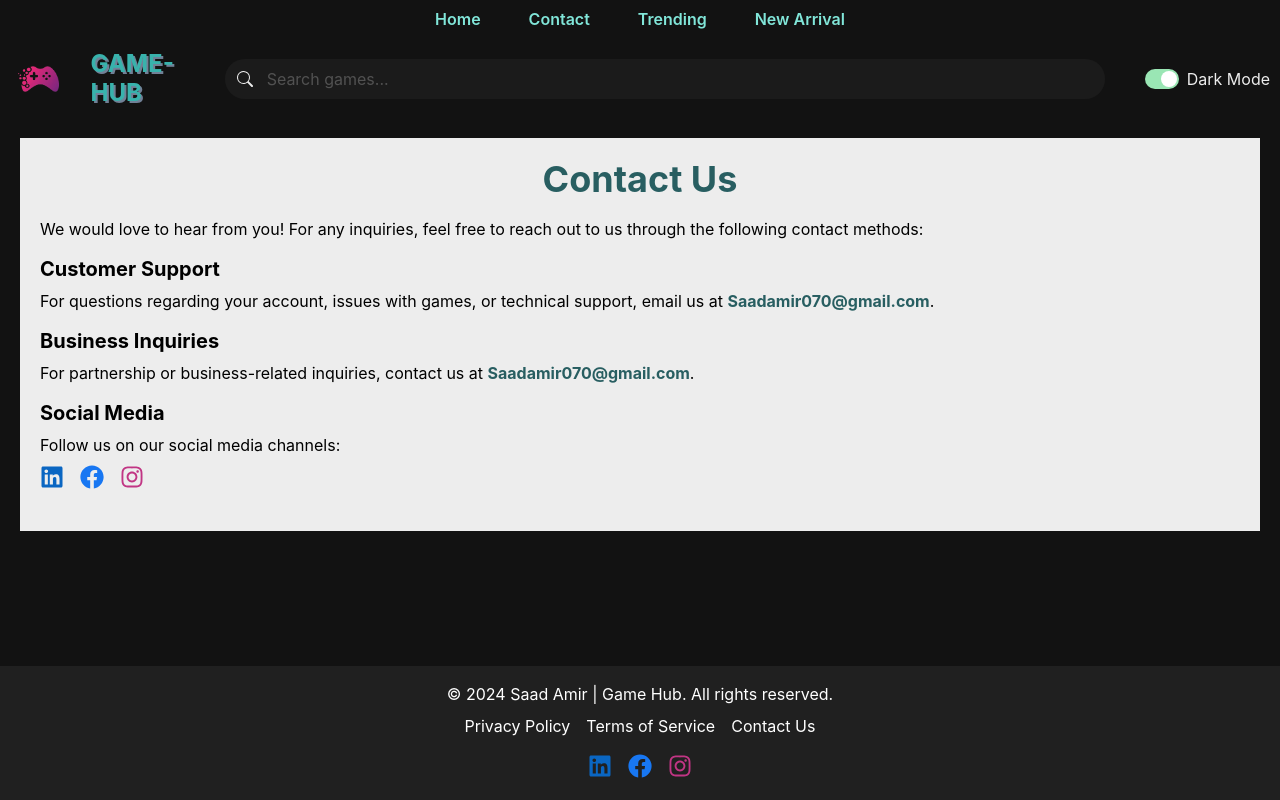
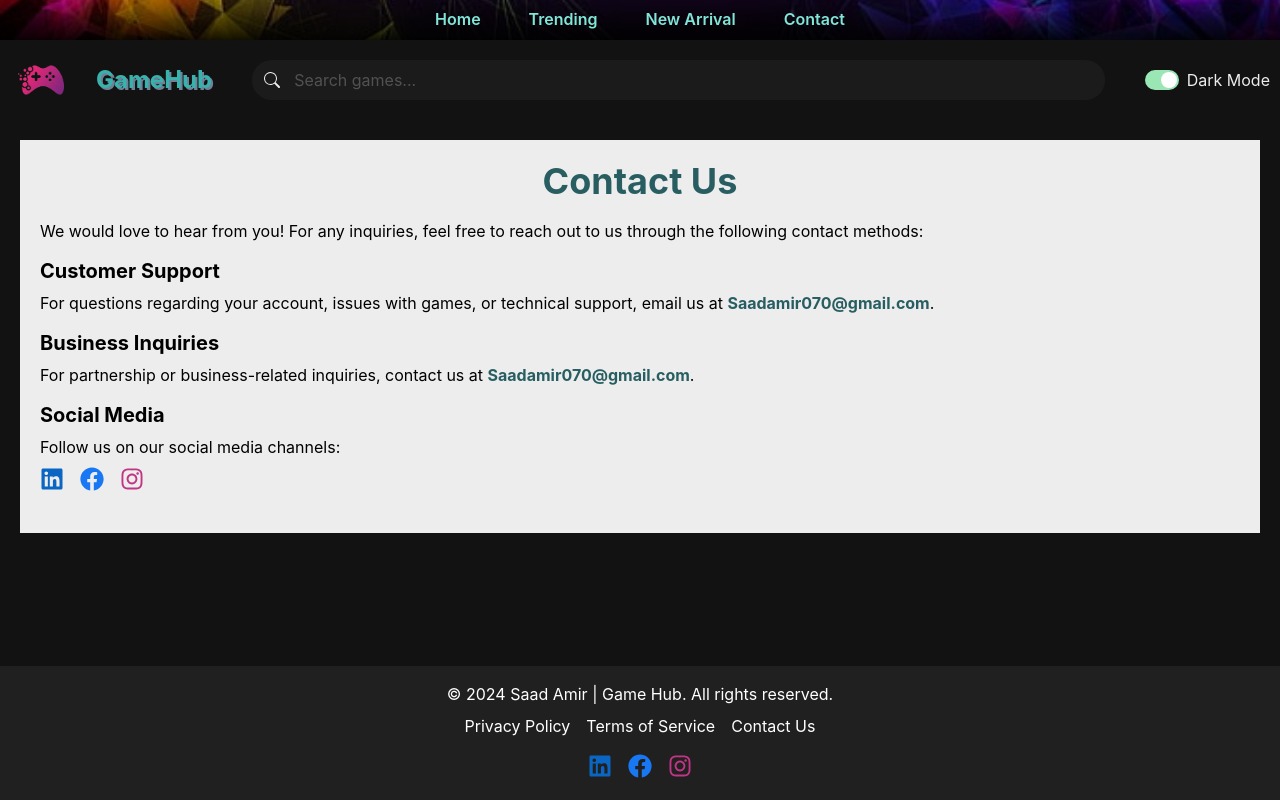
Before and after one commit to saadamir1/mericloset, a React (Vite) app: page /contact-us in a window 1280 px wide. Built offline with nearby package versions, Linux system fonts and the light colour scheme.

Commit message:
add navbar backgound image

```diff
--- a/src/components/NavBar.tsx
+++ b/src/components/NavBar.tsx
@@ -18,6 +18,7 @@ import {
 import { HamburgerIcon } from "@chakra-ui/icons";
 import { Link as RouterLink } from "react-router-dom";
 import logo from "../assets/logo.webp";
+import gamingBackground from "../assets/navbar-bg.jpg"; // Your gaming background image
 import ColorModeSwitch from "./ColorModeSwitch";
 import SearchInput from "./SearchInput";
 import useGameQueryStore from "../store";
@@ -31,25 +32,39 @@ const NavBar = () => {
 
   const buttons = [
     { label: "Home", action: resetFilters, to: "/" },
-    { label: "Contact", to: "/contact-us" },
     { label: "Trending", action: () => setSortOrder("-rating"), to: "/" },
     { label: "New Arrival", action: () => setSortOrder("-released"), to: "/" },
+    { label: "Contact", to: "/contact-us" },
   ];
 
   return (
     <>
       {isMobileView ? (
         <>
-          <Box textAlign="center" py={3}>
+          <Box textAlign="center" py={0} m={0}>
+            <Box
+              backgroundImage={`linear-gradient(
+                to bottom,
+                rgba(0, 0, 0, 0.2),
+                rgba(0, 0, 0, 0.6),
+                rgba(0, 0, 0, 0.9)
+              ), url(${gamingBackground})`}
+              width="100%"
+              borderRadius="0"
+              p={3}
+            >
               <Heading
                 fontWeight="bold"
                 color="teal.400"
                 textShadow="2px 2px #718096"
+                fontSize="2xl"
+                mb={1}
               >
                 <RouterLink onClick={resetFilters} to={"/"}>
-                GAME-HUB
+                  GameHub
                 </RouterLink>
               </Heading>
+            </Box>
           </Box>
 
           <HStack p="10px" justifyContent="space-between">
@@ -102,6 +117,16 @@ const NavBar = () => {
         </>
       ) : (
         <>
+          <Box
+            backgroundImage={`linear-gradient(
+              to bottom,
+              rgba(0, 0, 0, 0.2),
+              rgba(0, 0, 0, 0.6),
+              rgba(0, 0, 0, 0.9)
+            ), url(${gamingBackground})`}
+            backgroundSize="cover"
+            backgroundPosition="center"
+          >
             <HStack spacing={4} justifyContent="center">
               {buttons.map(({ label, action, to }) => (
                 <Button
@@ -119,6 +144,7 @@ const NavBar = () => {
                 </Button>
               ))}
             </HStack>
+          </Box>
 
           <HStack
             spacing={10}
@@ -131,7 +157,7 @@ const NavBar = () => {
                 src={logo}
                 ml={2}
                 alt="Logo"
-                boxSize="50px"
+                boxSize="60px"
                 objectFit="contain"
               />
             </RouterLink>
@@ -142,7 +168,7 @@ const NavBar = () => {
               fontSize={{ base: "xl", md: "2xl" }}
             >
               <RouterLink onClick={resetFilters} to={"/"}>
-                GAME-HUB
+                GameHub
               </RouterLink>
             </Heading>
             <SearchInput />
--- a/src/components/PlatformSelector.tsx
+++ b/src/components/PlatformSelector.tsx
@@ -10,13 +10,16 @@ const PlatformSelector = () => {
   const setselectedPlatformID = useGameQueryStore((s) => s.setPlatformID);
   const selectedPlatform = usePlatform(selectedPlatformID);
 
-  if (error) return null; //if error fetching platforms, don't render/display platformSector compnent
+  if (error) return null;
 
   return (
     <Menu>
-      <MenuButton as={Button} rightIcon={<BsChevronDown />}>
-        {" "}
-        {selectedPlatform?.name || "Platforms"}{" "}
+      <MenuButton
+        as={Button}
+        rightIcon={<BsChevronDown />}
+        size={{ base: "sm", md: "md" }}
+      >
+        {selectedPlatform?.name || "Platforms"}
       </MenuButton>
       <MenuList>
         {data?.results.map((platform) => (
--- a/src/components/SocialMediaLinks.tsx
+++ b/src/components/SocialMediaLinks.tsx
@@ -23,7 +23,7 @@ const SocialMediaLinks = () => (
       color="#0A66C2"
     />
     <SocialMediaLink
-      href="https://facebook.com/saadamir1"
+      href="https://facebook.com/saadamirr"
       icon={FaFacebook}
       color="#1877F2"
     />
--- a/src/components/SortSelector.tsx
+++ b/src/components/SortSelector.tsx
@@ -20,9 +20,13 @@ const SortSelector = () => {
 
   return (
     <Menu>
-      <MenuButton as={Button} rightIcon={<BsChevronDown />}>
-        {" "}
-        {currentSortOrder?.label || "Order by: Relevance"}{" "}
+      <MenuButton
+        as={Button}
+        rightIcon={<BsChevronDown />}
+        size={{ base: "sm", md: "md" }}
+        //px={2} // Optional: Adjust padding for mobile
+      >
+        {currentSortOrder?.label || "Order by: Relevance"}
       </MenuButton>
       <MenuList>
         {sortOrders.map((order) => (
```
Also changed, not shown: src/assets/navbar-bg.jpg (added). Lines whose indentation alone changed are shown as unchanged.
